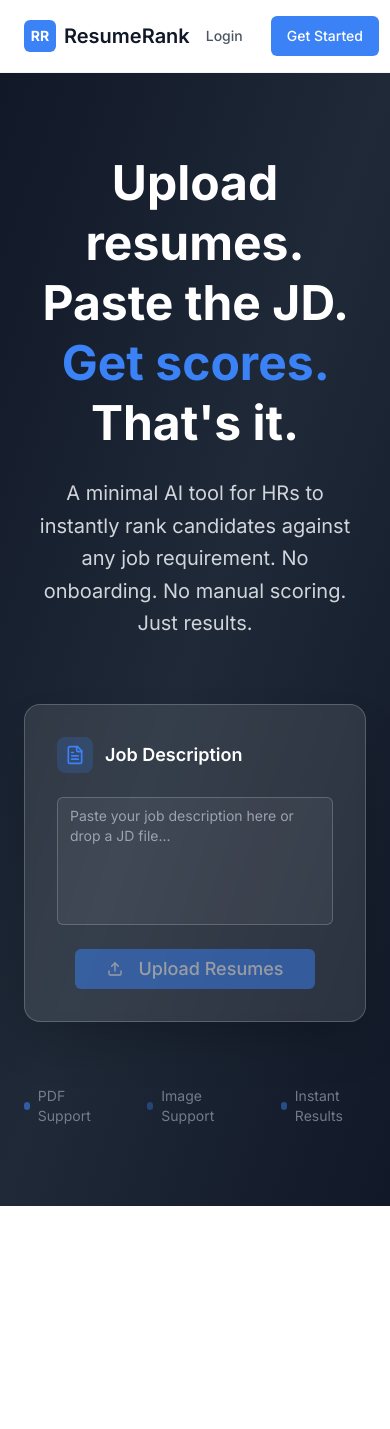
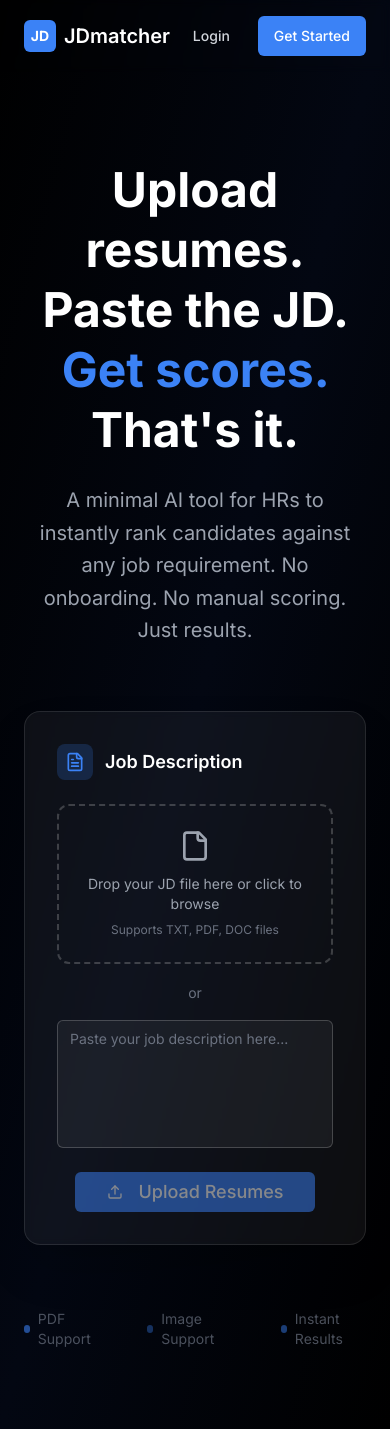
Before and after one commit to surya758/JDMatchr, a React (Vite) app: page / in a window 390 px wide. Before the commit the page ends 1206 px from the top, so only its background shows below. Built offline with nearby package versions, Linux system fonts and the light colour scheme.

Commit message:
Refactor: Implement dark theme and JD input
- Changed the background to extremely dark.
- Integrated Shadcn UI library.
- Updated the SaaS name to JDmathcr.
- Made the navbar transparent.
- Added functionality for users to either write or upload a job description.

```diff
--- a/index.html
+++ b/index.html
@@ -4,17 +4,17 @@
   <head>
     <meta charset="UTF-8" />
     <meta name="viewport" content="width=device-width, initial-scale=1.0" />
-    <title>ResumeRank - AI-Powered Resume Screening</title>
+    <title>JDmatcher - AI-Powered Resume Screening</title>
     <meta name="description" content="Upload resumes. Paste the JD. Get scores. That's it." />
-    <meta name="author" content="ResumeRank" />
+    <meta name="author" content="JDmatcher" />
 
-    <meta property="og:title" content="ResumeRank - AI-Powered Resume Screening" />
+    <meta property="og:title" content="JDmatcher - AI-Powered Resume Screening" />
     <meta property="og:description" content="Upload resumes. Paste the JD. Get scores. That's it." />
     <meta property="og:type" content="website" />
     <meta property="og:image" content="https://lovable.dev/opengraph-image-p98pqg.png" />
 
     <meta name="twitter:card" content="summary_large_image" />
-    <meta name="twitter:site" content="@resumerank" />
+    <meta name="twitter:site" content="@jdmatcher" />
     <meta name="twitter:image" content="https://lovable.dev/opengraph-image-p98pqg.png" />
 
     <link rel="stylesheet" href="https://fonts.googleapis.com/css2?family=Inter:wght@300;400;500;600;700&display=swap">
--- a/src/components/HeroSection.tsx
+++ b/src/components/HeroSection.tsx
@@ -1,13 +1,15 @@
 
-import React, { useState } from 'react';
+import React, { useState, useRef } from 'react';
 import { Button } from "@/components/ui/button";
 import { Textarea } from "@/components/ui/textarea";
-import { Upload, FileText, Zap } from 'lucide-react';
+import { Upload, FileText, Zap, File } from 'lucide-react';
 import ResumeUpload from './ResumeUpload';
 
 const HeroSection = () => {
   const [step, setStep] = useState<'jd' | 'upload'>('jd');
   const [jobDescription, setJobDescription] = useState('');
+  const [isDragging, setIsDragging] = useState(false);
+  const fileInputRef = useRef<HTMLInputElement>(null);
 
   const handleUploadResumes = () => {
     if (jobDescription.trim()) {
@@ -19,8 +21,41 @@ const HeroSection = () => {
     setStep('jd');
   };
 
+  const handleDragOver = (e: React.DragEvent) => {
+    e.preventDefault();
+    setIsDragging(true);
+  };
+
+  const handleDragLeave = () => {
+    setIsDragging(false);
+  };
+
+  const handleDrop = (e: React.DragEvent) => {
+    e.preventDefault();
+    setIsDragging(false);
+    const files = Array.from(e.dataTransfer.files);
+    if (files.length > 0) {
+      handleFileUpload(files[0]);
+    }
+  };
+
+  const handleFileSelect = (e: React.ChangeEvent<HTMLInputElement>) => {
+    if (e.target.files && e.target.files[0]) {
+      handleFileUpload(e.target.files[0]);
+    }
+  };
+
+  const handleFileUpload = (file: File) => {
+    const reader = new FileReader();
+    reader.onload = (e) => {
+      const content = e.target?.result as string;
+      setJobDescription(content);
+    };
+    reader.readAsText(file);
+  };
+
   return (
-    <section className="min-h-screen bg-gradient-to-br from-gray-900 via-gray-800 to-gray-900 text-white overflow-hidden">
+    <section className="min-h-screen bg-gradient-to-br from-black via-gray-950 to-black text-white overflow-hidden pt-20">
       <div className="container mx-auto px-6 py-20">
         <div className="max-w-4xl mx-auto text-center mb-16 animate-fade-in">
           <h1 className="font-aoenik text-5xl md:text-7xl font-bold mb-6 leading-tight">
@@ -28,7 +63,7 @@ const HeroSection = () => {
             <span className="text-primary">Get scores.</span>{' '}
             That's it.
           </h1>
-          <p className="font-aoenik text-xl md:text-2xl text-gray-300 max-w-3xl mx-auto leading-relaxed">
+          <p className="font-aoenik text-xl md:text-2xl text-gray-400 max-w-3xl mx-auto leading-relaxed">
             A minimal AI tool for HRs to instantly rank candidates against any job requirement.
             No onboarding. No manual scoring. Just results.
           </p>
@@ -38,7 +73,7 @@ const HeroSection = () => {
           <div className="relative">
             {step === 'jd' && (
               <div className="animate-fade-in">
-                <div className="bg-white/10 backdrop-blur-sm rounded-2xl p-8 border border-white/20 shadow-2xl">
+                <div className="bg-white/5 backdrop-blur-sm rounded-2xl p-8 border border-white/10 shadow-2xl">
                   <div className="flex items-center space-x-3 mb-6">
                     <div className="p-2 bg-primary/20 rounded-lg">
                       <FileText className="w-5 h-5 text-primary" />
@@ -46,11 +81,44 @@ const HeroSection = () => {
                     <h3 className="font-aoenik text-lg font-semibold">Job Description</h3>
                   </div>
 
+                  <div
+                    className={`border-2 border-dashed rounded-xl p-6 mb-4 text-center transition-all duration-300 ${
+                      isDragging
+                        ? 'border-primary bg-primary/10'
+                        : 'border-white/20 hover:border-white/30'
+                    }`}
+                    onDragOver={handleDragOver}
+                    onDragLeave={handleDragLeave}
+                    onDrop={handleDrop}
+                    onClick={() => fileInputRef.current?.click()}
+                  >
+                    <File className={`w-8 h-8 mx-auto mb-3 transition-colors duration-300 ${
+                      isDragging ? 'text-primary' : 'text-gray-400'
+                    }`} />
+                    <p className="font-aoenik text-sm text-gray-400 mb-2">
+                      Drop your JD file here or click to browse
+                    </p>
+                    <p className="font-aoenik text-xs text-gray-500">
+                      Supports TXT, PDF, DOC files
+                    </p>
+                    <input
+                      ref={fileInputRef}
+                      type="file"
+                      accept=".txt,.pdf,.doc,.docx"
+                      onChange={handleFileSelect}
+                      className="hidden"
+                    />
+                  </div>
+
+                  <div className="text-center mb-4">
+                    <span className="font-aoenik text-sm text-gray-500">or</span>
+                  </div>
+
                   <Textarea
-                    placeholder="Paste your job description here or drop a JD file..."
+                    placeholder="Paste your job description here..."
                     value={jobDescription}
                     onChange={(e) => setJobDescription(e.target.value)}
-                    className="min-h-32 bg-white/5 border-white/20 text-white placeholder:text-gray-400 font-aoenik resize-none focus:border-primary/50 transition-colors duration-200"
+                    className="min-h-32 bg-white/5 border-white/20 text-white placeholder:text-gray-500 font-aoenik resize-none focus:border-primary/50 transition-colors duration-200"
                   />
 
                   <div className="mt-6 flex justify-center">
@@ -78,15 +146,15 @@ const HeroSection = () => {
         <div className="flex justify-center mt-16 space-x-12 opacity-70">
           <div className="flex items-center space-x-2">
             <div className="w-2 h-2 bg-primary rounded-full animate-pulse"></div>
-            <span className="font-aoenik text-sm text-gray-400">PDF Support</span>
+            <span className="font-aoenik text-sm text-gray-500">PDF Support</span>
           </div>
           <div className="flex items-center space-x-2">
             <div className="w-2 h-2 bg-primary rounded-full animate-pulse" style={{animationDelay: '0.5s'}}></div>
-            <span className="font-aoenik text-sm text-gray-400">Image Support</span>
+            <span className="font-aoenik text-sm text-gray-500">Image Support</span>
           </div>
           <div className="flex items-center space-x-2">
             <div className="w-2 h-2 bg-primary rounded-full animate-pulse" style={{animationDelay: '1s'}}></div>
-            <span className="font-aoenik text-sm text-gray-400">Instant Results</span>
+            <span className="font-aoenik text-sm text-gray-500">Instant Results</span>
           </div>
         </div>
       </div>
--- a/src/components/Navbar.tsx
+++ b/src/components/Navbar.tsx
@@ -4,25 +4,25 @@ import { Button } from "@/components/ui/button";
 
 const Navbar = () => {
   return (
-    <nav className="flex items-center justify-between px-6 py-4 bg-white border-b border-gray-100">
+    <nav className="fixed top-0 left-0 right-0 z-50 flex items-center justify-between px-6 py-4 bg-transparent backdrop-blur-sm">
       <div className="flex items-center space-x-2">
         <div className="w-8 h-8 bg-primary rounded-md flex items-center justify-center">
-          <span className="text-white font-bold text-sm">RR</span>
+          <span className="text-white font-bold text-sm">JD</span>
         </div>
-        <span className="font-aoenik font-semibold text-xl text-gray-900">ResumeRank</span>
+        <span className="font-aoenik font-semibold text-xl text-white">JDmatcher</span>
       </div>
 
       <div className="hidden md:flex items-center space-x-8">
-        <a href="#pricing" className="font-aoenik text-gray-600 hover:text-gray-900 transition-colors duration-200">
+        <a href="#pricing" className="font-aoenik text-gray-300 hover:text-white transition-colors duration-200">
           Pricing
         </a>
-        <a href="#how-it-works" className="font-aoenik text-gray-600 hover:text-gray-900 transition-colors duration-200">
+        <a href="#how-it-works" className="font-aoenik text-gray-300 hover:text-white transition-colors duration-200">
           How it works
         </a>
       </div>
 
       <div className="flex items-center space-x-3">
-        <Button variant="ghost" className="font-aoenik text-gray-600 hover:text-gray-900">
+        <Button variant="ghost" className="font-aoenik text-gray-300 hover:text-white hover:bg-white/10">
           Login
         </Button>
         <Button className="font-aoenik bg-primary hover:bg-blue-600 transition-colors duration-200">
--- a/src/components/ResumeUpload.tsx
+++ b/src/components/ResumeUpload.tsx
@@ -53,7 +53,7 @@ const ResumeUpload = ({ onBack, jobDescription }: ResumeUploadProps) => {
   };
 
   return (
-    <div className="bg-white/10 backdrop-blur-sm rounded-2xl p-8 border border-white/20 shadow-2xl">
+    <div className="bg-white/5 backdrop-blur-sm rounded-2xl p-8 border border-white/10 shadow-2xl">
       <div className="flex items-center justify-between mb-6">
         <div className="flex items-center space-x-3">
           <div className="p-2 bg-primary/20 rounded-lg">
@@ -68,7 +68,7 @@ const ResumeUpload = ({ onBack, jobDescription }: ResumeUploadProps) => {
           variant="ghost"
           size="sm"
           onClick={onBack}
-          className="text-gray-400 hover:text-white transition-colors duration-200"
+          className="text-gray-400 hover:text-white hover:bg-white/10 transition-colors duration-200"
         >
           <ArrowLeft className="w-4 h-4 mr-1" />
           Back
@@ -79,7 +79,7 @@ const ResumeUpload = ({ onBack, jobDescription }: ResumeUploadProps) => {
         className={`border-2 border-dashed rounded-xl p-8 text-center transition-all duration-300 ${
           isDragging
             ? 'border-primary bg-primary/10'
-            : 'border-white/30 hover:border-white/50'
+            : 'border-white/20 hover:border-white/30'
         }`}
         onDragOver={handleDragOver}
         onDragLeave={handleDragLeave}
@@ -92,7 +92,7 @@ const ResumeUpload = ({ onBack, jobDescription }: ResumeUploadProps) => {
         <p className="font-aoenik text-lg mb-2">
           Drop your resumes here or click to browse
         </p>
-        <p className="font-aoenik text-sm text-gray-400">
+        <p className="font-aoenik text-sm text-gray-500">
           Supports PDF, JPG, PNG (Max 10 files)
         </p>
         <input
@@ -118,7 +118,7 @@ const ResumeUpload = ({ onBack, jobDescription }: ResumeUploadProps) => {
                   <p className="font-aoenik text-sm font-medium truncate max-w-48">
                     {file.name}
                   </p>
-                  <p className="font-aoenik text-xs text-gray-400">
+                  <p className="font-aoenik text-xs text-gray-500">
                     {(file.size / 1024 / 1024).toFixed(2)} MB
                   </p>
                 </div>
@@ -127,7 +127,7 @@ const ResumeUpload = ({ onBack, jobDescription }: ResumeUploadProps) => {
                 variant="ghost"
                 size="sm"
                 onClick={() => removeFile(index)}
-                className="text-gray-400 hover:text-red-400 transition-colors duration-200"
+                className="text-gray-400 hover:text-red-400 hover:bg-white/10 transition-colors duration-200"
               >
                 <X className="w-4 h-4" />
               </Button>
```
